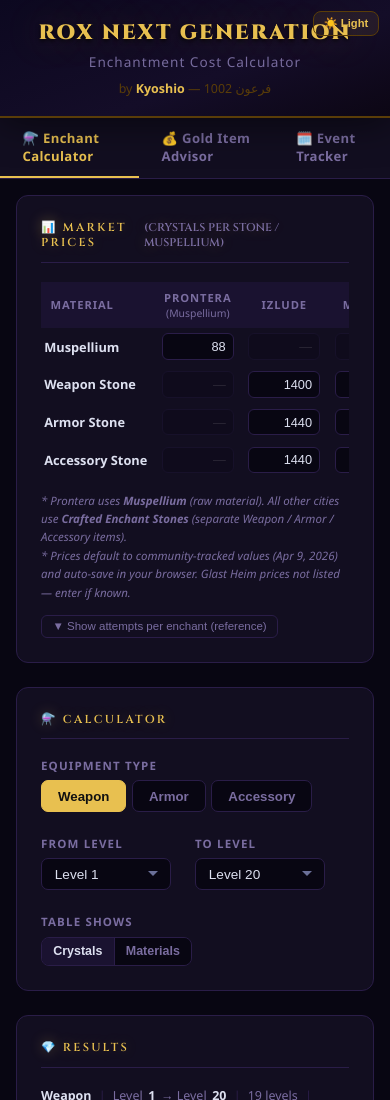
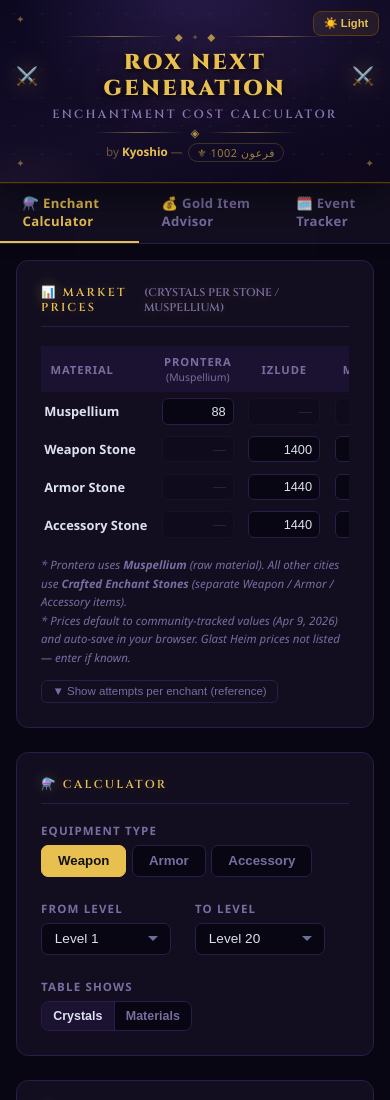
Before and after one commit to fahhadalsubaie/rox-tools, a plain HTML site: page index.html in a window 390 px wide. Shown: the top 1100 px of the page. Drawn offline with Linux system fonts and the light colour scheme.

Commit message:
Rework header across all pages with Ragnarok Online aesthetic
- Add dot-grid texture + layered radial glow blobs to header background
- Ornamental divider rows (⬥ ✦ ⬥ lines) above and below the title
- Title wrapped in flanking sword emojis with drop-shadow glow
- h1 enlarged to 2.1rem with wider letter-spacing and deeper text-shadow
- Subtitle styled in Cinzel with wide uppercase letter-spacing
- Credits line gets a pill-shaped guild tag (⚜ 1002 فرعون)
- Corner rune marks (✦) at top-left, bottom-left, bottom-right
- Theme button gets a hover glow; light mode keeps the dark wood header
- Responsive: collapses cleanly at 600px

```diff
--- a/assets/css/style.css
+++ b/assets/css/style.css
@@ -21,20 +21,64 @@
 body{font-family:'Segoe UI',system-ui,sans-serif;background:var(--bg);color:var(--text);min-height:100vh;font-size:14px;transition:background .2s,color .2s}
 
 /* ── Header ───────────────────────────────────────────────────────────────── */
-header{background:linear-gradient(160deg,#0c0820 0%,#140d28 60%,#0c0614 100%);border-bottom:2px solid var(--gold-dim);padding:1.5rem 2rem;text-align:center;position:relative;box-shadow:0 2px 40px rgba(0,0,0,.6)}
-header h1{font-family:'Cinzel',serif;font-size:1.75rem;font-weight:900;letter-spacing:3px;color:var(--gold);text-shadow:0 0 40px var(--gold-glow),0 2px 4px rgba(0,0,0,.8)}
-.hdr-sub{color:rgba(200,185,255,.55);margin-top:.3rem;font-size:.85rem;letter-spacing:1px}
-.hdr-credits{color:var(--gold-dim);margin-top:.55rem;font-size:.78rem}
-.hdr-credits strong{color:var(--gold)}
-#themeBtn{position:absolute;top:1rem;right:1.2rem;background:rgba(232,192,80,.08);border:1px solid var(--gold-dim);border-radius:8px;color:var(--gold);font-size:.78rem;font-weight:600;padding:.4rem .85rem;cursor:pointer;transition:all .15s}
-#themeBtn:hover{background:rgba(232,192,80,.16);border-color:var(--gold)}
+header{
+  background:
+    radial-gradient(ellipse 80% 150% at 50% -10%, rgba(119,85,204,.22) 0%, transparent 58%),
+    radial-gradient(ellipse 40% 80% at 8%  120%, rgba(232,192,80,.06) 0%, transparent 55%),
+    radial-gradient(ellipse 40% 80% at 92% 120%, rgba(217,68,34,.05)  0%, transparent 55%),
+    radial-gradient(rgba(232,192,80,.055) 1px, transparent 1px),
+    linear-gradient(160deg, #0c0820 0%, #140d28 55%, #0a061a 100%);
+  background-size: auto, auto, auto, 28px 28px, auto;
+  border-bottom: 1px solid var(--gold-dim);
+  padding: 2rem 5rem 1.75rem;
+  text-align: center;
+  position: relative;
+  box-shadow: 0 4px 48px rgba(0,0,0,.7), 0 1px 0 rgba(232,192,80,.08);
+}
+header > *{position:relative;z-index:1}
 
-/* Light header — warm parchment scroll feel */
-body.light header{background:linear-gradient(160deg,#2a1a08 0%,#3d2610 60%,#1e1006 100%);border-bottom-color:#8b6914;box-shadow:0 2px 28px rgba(0,0,0,.4)}
-body.light header h1{color:#e8c050;text-shadow:0 0 24px rgba(232,192,80,.35)}
-body.light .hdr-sub{color:rgba(220,190,130,.6)}
-body.light .hdr-credits{color:#c8a040}
+/* Corner rune marks */
+.hdr-corner{position:absolute;color:var(--gold);font-size:.65rem;opacity:.45;z-index:2;line-height:1;pointer-events:none;user-select:none}
+.hdr-tl{top:.85rem;left:1rem}
+.hdr-bl{bottom:.85rem;left:1rem}
+.hdr-br{bottom:.85rem;right:1rem}
+
+/* Ornament dividers */
+.hdr-deco{display:flex;align-items:center;gap:.55rem;max-width:560px;margin:.45rem auto}
+.hdr-deco-sm{max-width:300px;margin:.3rem auto}
+.hdr-deco-line{flex:1;height:1px;background:linear-gradient(90deg,transparent,rgba(232,192,80,.5),transparent)}
+.hdr-deco-gem{color:var(--gold);font-size:.72rem;opacity:.72;flex:0 0 auto;line-height:1}
+.hdr-deco-dot{color:rgba(232,192,80,.38);font-size:.5rem;flex:0 0 auto;line-height:1}
+
+/* Title row */
+.hdr-title-wrap{display:flex;align-items:center;justify-content:center;gap:.9rem;margin:.3rem 0 .25rem}
+.hdr-emblem{font-size:1.5rem;flex:0 0 auto;filter:drop-shadow(0 0 10px rgba(232,192,80,.5));opacity:.8;line-height:1}
+
+header h1{font-family:'Cinzel',serif;font-size:2.1rem;font-weight:900;letter-spacing:5px;color:var(--gold);text-shadow:0 0 50px var(--gold-glow),0 0 100px rgba(232,192,80,.08),0 2px 6px rgba(0,0,0,.9);line-height:1.2}
+.hdr-sub{font-family:'Cinzel',serif;font-size:.74rem;font-weight:600;letter-spacing:.2em;text-transform:uppercase;color:rgba(200,185,255,.65);margin-top:.05rem}
+.hdr-credits{color:rgba(232,192,80,.42);margin-top:.1rem;font-size:.73rem}
+.hdr-credits strong{color:var(--gold);font-weight:700}
+.hdr-guild-tag{display:inline-block;border:1px solid rgba(232,192,80,.2);border-radius:999px;padding:.06rem .5rem;font-size:.68rem;color:rgba(232,192,80,.65);letter-spacing:.05em;margin-left:.15rem;vertical-align:middle}
+
+#themeBtn{position:absolute;top:1rem;right:1.2rem;background:rgba(232,192,80,.08);border:1px solid var(--gold-dim);border-radius:8px;color:var(--gold);font-size:.78rem;font-weight:600;padding:.4rem .85rem;cursor:pointer;transition:all .15s;z-index:2}
+#themeBtn:hover{background:rgba(232,192,80,.16);border-color:var(--gold);box-shadow:0 0 12px var(--gold-glow)}
+
+/* Light header — dark wood scroll feel so gold always pops */
+body.light header{
+  background:
+    radial-gradient(ellipse 80% 140% at 50% -10%, rgba(80,40,0,.32) 0%, transparent 60%),
+    radial-gradient(rgba(139,105,20,.04) 1px, transparent 1px),
+    linear-gradient(160deg, #2a1a08 0%, #3d2610 55%, #1e1006 100%);
+  background-size: auto, 28px 28px, auto;
+  border-bottom-color: #8b6914;
+  box-shadow: 0 4px 32px rgba(0,0,0,.5);
+}
+body.light header h1{color:#e8c050;text-shadow:0 0 28px rgba(232,192,80,.4),0 2px 4px rgba(0,0,0,.8)}
+body.light .hdr-sub{color:rgba(220,190,130,.65)}
+body.light .hdr-credits{color:rgba(200,150,60,.5)}
 body.light .hdr-credits strong{color:#e8c050}
+body.light .hdr-guild-tag{border-color:rgba(232,192,80,.22);color:rgba(200,150,60,.7)}
+body.light .hdr-corner{opacity:.3}
 body.light #themeBtn{background:rgba(232,192,80,.12);border-color:#8b6914;color:#e8c050}
 body.light #themeBtn:hover{background:rgba(232,192,80,.22)}
 
@@ -258,8 +302,12 @@
 }
 @media(max-width:600px){
   main{padding:1rem}
-  header{padding:1.2rem 1rem}
-  header h1{font-size:1.3rem;letter-spacing:2px}
+  header{padding:1.5rem 1rem 1.25rem}
+  header h1{font-size:1.35rem;letter-spacing:2.5px}
+  .hdr-title-wrap{gap:.5rem}
+  .hdr-emblem{font-size:1.1rem}
+  .hdr-deco{max-width:260px}
+  .hdr-deco-sm{max-width:200px}
   #themeBtn{top:.7rem;right:.7rem;font-size:.7rem;padding:.3rem .6rem}
   .summary-grid{grid-template-columns:repeat(auto-fill,minmax(98px,1fr))}
   .mix-cost{font-size:1.5rem}
--- a/index.html
+++ b/index.html
@@ -10,9 +10,33 @@
 
 <header>
   <button id="themeBtn" onclick="toggleTheme()">☀️ Light</button>
-  <h1>ROX NEXT GENERATION</h1>
+  <span class="hdr-corner hdr-tl">✦</span>
+  <span class="hdr-corner hdr-bl">✦</span>
+  <span class="hdr-corner hdr-br">✦</span>
+
+  <div class="hdr-deco">
+    <span class="hdr-deco-line"></span>
+    <span class="hdr-deco-gem">⬥</span>
+    <span class="hdr-deco-dot">✦</span>
+    <span class="hdr-deco-gem">⬥</span>
+    <span class="hdr-deco-line"></span>
+  </div>
+
+  <div class="hdr-title-wrap">
+    <span class="hdr-emblem">⚔️</span>
+    <h1>ROX NEXT GENERATION</h1>
+    <span class="hdr-emblem">⚔️</span>
+  </div>
+
   <p class="hdr-sub">Enchantment Cost Calculator</p>
-  <p class="hdr-credits">by <strong>Kyoshio</strong> &mdash; 1002 فرعون</p>
+
+  <div class="hdr-deco hdr-deco-sm">
+    <span class="hdr-deco-line"></span>
+    <span class="hdr-deco-gem">◈</span>
+    <span class="hdr-deco-line"></span>
+  </div>
+
+  <p class="hdr-credits">by <strong>Kyoshio</strong> &mdash; <span class="hdr-guild-tag">⚜ 1002 فرعون</span></p>
 </header>
 
 <nav class="page-nav">
```
Also changed, not shown: events.html (+26 -2 lines), gold-items.html (+26 -2 lines).
